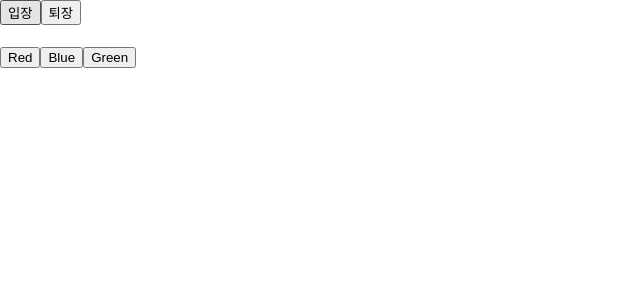
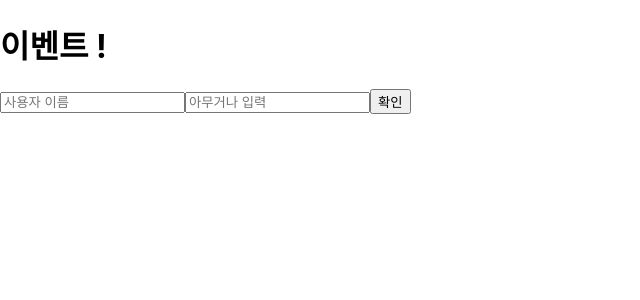
Before and after one commit to ParkDooWon/React-Practice, a React (Create React App) app: page / in a window 1280 px wide. Shown: the top 300 px of the page, without its empty margins (0-640 px from the left). Built offline with nearby package versions, Linux system fonts and the light colour scheme.

Commit message:
feat: 여러 개의 input을 사용할 때, useState를 통해 값을 변경하기

```diff
--- a/src/App.js
+++ b/src/App.js
@@ -1,44 +1,9 @@
-import React, {useState} from 'react';
-// import { createGlobalStyle } from 'styled-components';
-// import TodoTemplate from './components/TodoTemplate';
-// import TodoHead from './components/TodoHead';
-// import TodoList from "./components/TodoList";
-// import TodoCreate from "./components/TodoCreate";
-// import {TodoProvider} from "./TodoContext";
-
-// const GlobalStyle = createGlobalStyle`
-//     body {
-//       background: #e9ecef
-//     }
-// `;
-
-function Colors() {
-    const [message, setMessage] = useState('');
-    const [color, setColor] = useState('black');
-
-    return (
-        <div>
-            <button onClick={() => setMessage('Enter')}>입장</button>
-            <button onClick={() => setMessage('Bye!')}>퇴장</button>
-            <h1 style={{color}}>{message}</h1>
-            <button onClick={() => setColor('red')}>Red</button>
-            <button onClick={() => setColor('blue')}>Blue</button>
-            <button onClick={() => setColor('green')}>Green</button>
-        </div>
-    )
-}
+import React from 'react';
+import EventPractice from "./EventPractice";
 
 function App() {
   return (
-      <Colors/>
-      // <TodoProvider>
-      //   <GlobalStyle/>
-      //   <TodoTemplate>
-      //     <TodoHead/>
-      //     <TodoList/>
-      //     <TodoCreate/>
-      //   </TodoTemplate>
-      // </TodoProvider>
+      <EventPractice/>
   );
 }
 
--- /dev/null
+++ b/src/EventPractice.js
@@ -0,0 +1,42 @@
+import React, {useState} from 'react';
+
+function EventPractice() {
+    const [v, setMe] = useState({name: '', message: ''});
+
+    const handleChange = e => {
+        setMe({
+            ...v,
+            [e.target.name]: e.target.value     //[어떤 변수] -> 괄호 안에 넣은 레퍼런스(어떤 변) 안에 들어있는 실제 값이 key가 된다.
+        });                                     //만약 a='hi' 라면 hi: e.target.value가 된다. input의 name에 따라 name 혹은 message가 바뀐다.
+        console.log(v.name + ' ' + v.message)
+    }
+
+    return (
+        <div>
+            <h1>이벤트 !</h1>
+            <input
+                type="text"
+                name="name"    //input에 name을 'name'으로 설정하여 이곳에 값을 입력하면 handleChange 함수에서 v의 name이 바뀐다.
+                placeholder="사용자 이름"
+                value={v.name}
+                onChange={handleChange}
+            />
+            <input
+                type="text"
+                name="message"     //input에 name을 'message'로 설정하여 이곳에 값을 입력하면 handleChange 함수에서 v의 message가 바뀐다.
+                placeholder="아무거나 입력"
+                value={v.message}
+                onChange={handleChange}
+            />
+            <button onClick={
+                () => {
+                    console.log(v.name)
+                    alert(v.message + ' ' + v.name);
+                    setMe({name:'', message: ''});
+                }
+            }>확인</button>
+        </div>
+    )
+}
+
+export default EventPractice;
```
